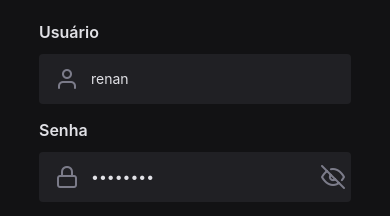
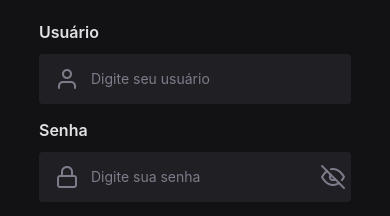
Before and after one commit to Renan-Gimenez/poc-jwt-mobile, a React Native app: screen /login in a window 390 px wide. Shown: the part 313-529 px from the top of the page. Built offline with nearby package versions, Linux system fonts and the light colour scheme; no server answers.

Commit message:
fix: remove authentication credentials template

```diff
--- a/src/screens/Login/index.tsx
+++ b/src/screens/Login/index.tsx
@@ -21,8 +21,8 @@ export function Login() {
   const [isLoading, setIsLoading] = useState(false);
   const [isPasswordVisible, setIsPasswordVisible] = useState(false);
 
-  const [username, setUsername] = useState("renan");
-  const [password, setPassword] = useState("senha123");
+  const [username, setUsername] = useState("");
+  const [password, setPassword] = useState("");
 
   const { login, isGettingToken } = useAuth();
 
```
